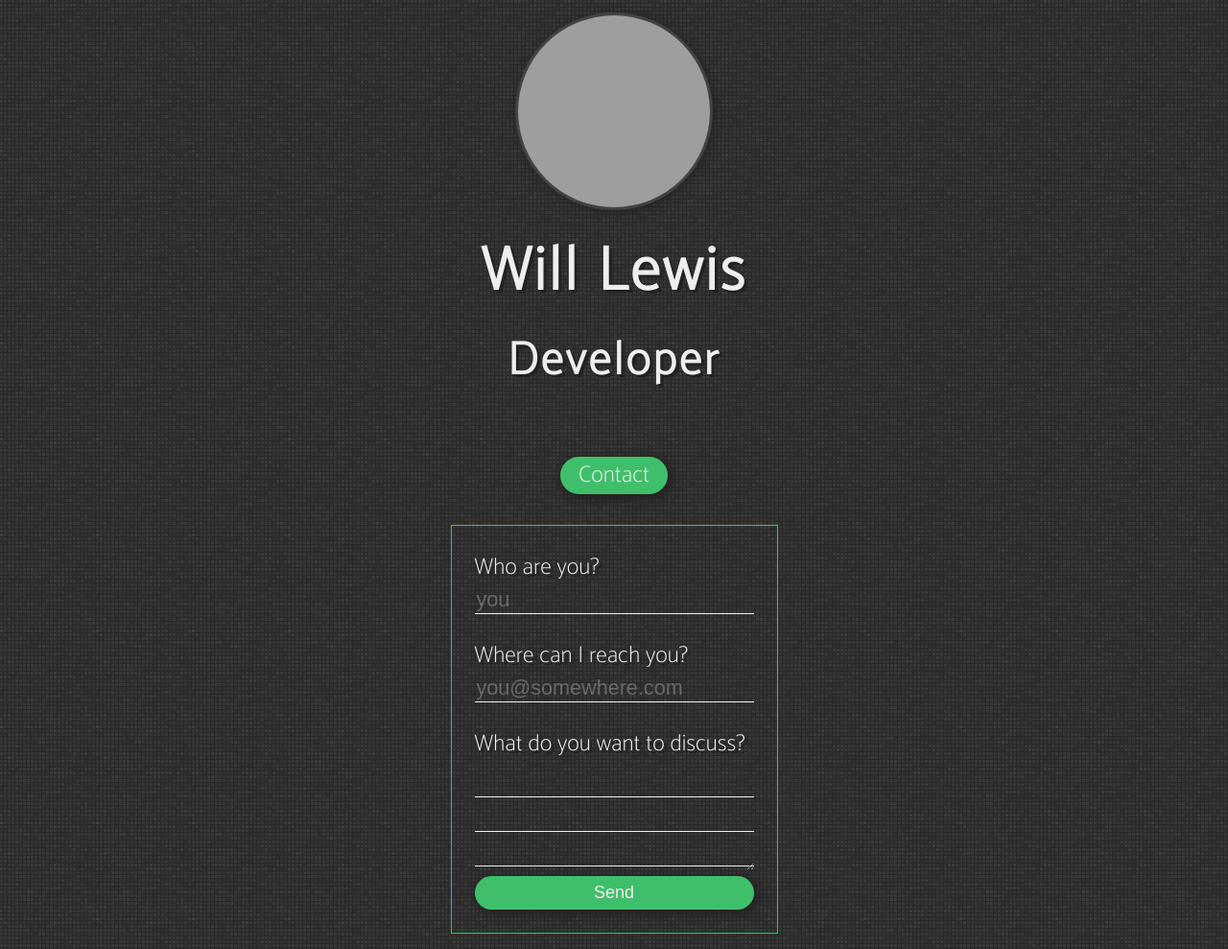
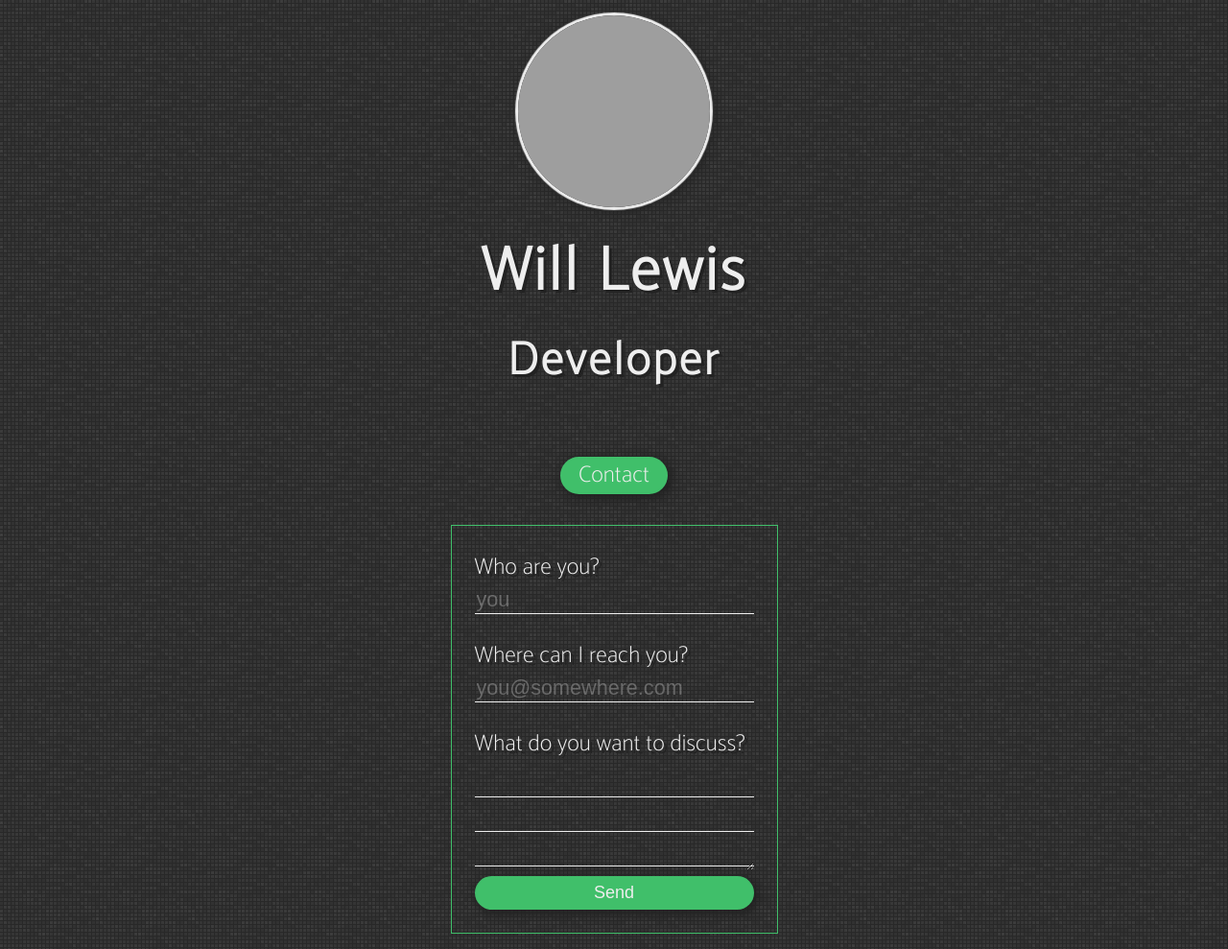
Before and after one commit to Willamin/wflewis.com, a Jekyll site: the page built from index.md, in a window 1280 px wide. Shown: the whole page at 96% size. Built offline with Jekyll 4.4.1, drawn with Linux system fonts in a browser that asks for light colours; grey boxes are pictures that could not be loaded.

Commit message:
Use white image border

```diff
--- a/_sass/base.scss
+++ b/_sass/base.scss
@@ -79,7 +79,7 @@ img {
   border-radius: 50%;
   margin-bottom: 1em;
   box-shadow:
-    0 0 1px 3px #444,
+    0 0 1px 3px #eee,
     2px 2px 10px 2px #222;
 }
 
```
